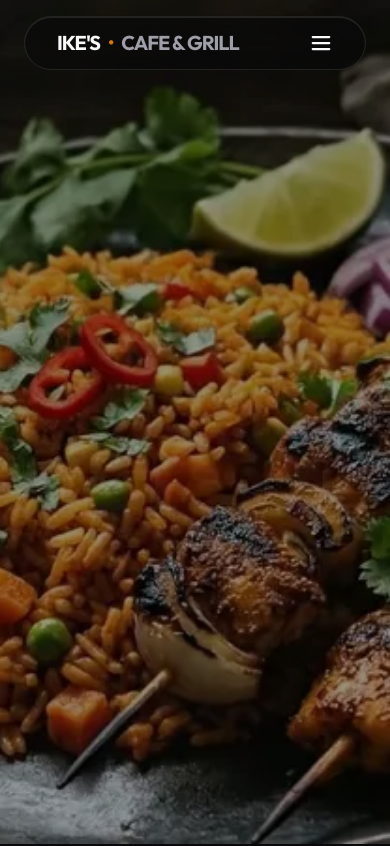
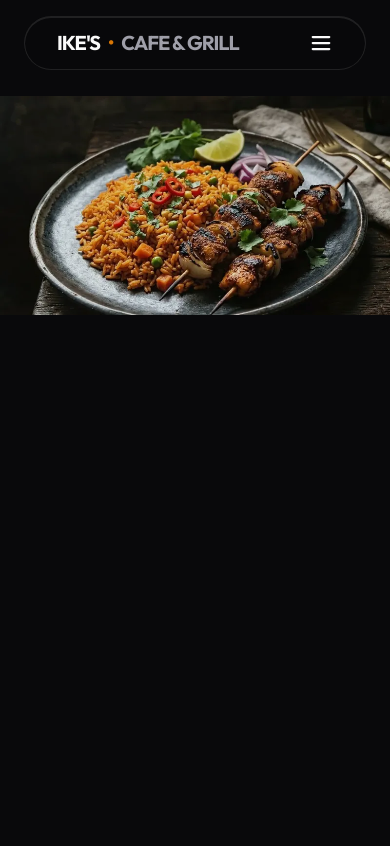
Before and after one commit to ikewabo/ikesatl, a Next.js app: page / in a window 390 px wide. Shown: the top 846 px of the page. Built offline with nearby package versions, Linux system fonts and the light colour scheme.

Commit message:
Refactor Hero to implement stacked layout to prevent severe mobile zoom cropping

```diff
--- a/src/components/Hero.tsx
+++ b/src/components/Hero.tsx
@@ -10,8 +10,6 @@ const FPS = 15;
 export default function Hero() {
   const canvasRef = useRef<HTMLCanvasElement>(null);
 
-  // We use refs instead of state to tightly couple with the render loop
-  // without triggering React re-renders on every single frame load natively.
   const imagesQueue = useRef<HTMLImageElement[]>([]);
   const loadedCount = useRef(0);
   const currentDrawIndex = useRef(0);
@@ -41,7 +39,7 @@ export default function Hero() {
           };
 
           img.onerror = () => {
-            resolve(); // Fail gracefully on mobile networks, move to next frame
+            resolve();
           };
         });
       }
@@ -59,38 +57,24 @@ export default function Hero() {
     if (!canvasRef.current) return;
 
     const canvas = canvasRef.current;
-    const ctx = canvas.getContext('2d', { alpha: false }); // Optimize memory footprint
+    const ctx = canvas.getContext('2d', { alpha: false });
     if (!ctx) return;
+
+    // Hardcode native resolution explicitly
+    // CSS object-cover/object-contain handles all responsive logic cheaper
+    canvas.width = 800;
+    canvas.height = 450;
 
     let animationFrameId: number;
 
     const render = (time: number) => {
-      // Throttle canvas paints to matching FPS logic to save mobile battery
       if (time - lastDrawTime.current >= 1000 / FPS) {
         const targetFrame = currentDrawIndex.current;
         const img = imagesQueue.current[targetFrame];
 
         if (img && img.complete && img.naturalWidth > 0) {
-          // Calculate high-performance object-cover mapping dynamically
-          const canvasRatio = canvas.width / canvas.height;
-          const imgRatio = img.naturalWidth / img.naturalHeight;
-          let drawWidth = canvas.width;
-          let drawHeight = canvas.height;
-          let offsetX = 0;
-          let offsetY = 0;
+          ctx.drawImage(img, 0, 0, canvas.width, canvas.height);
 
-          if (canvasRatio > imgRatio) {
-            drawHeight = canvas.width / imgRatio;
-            offsetY = (canvas.height - drawHeight) / 2;
-          } else {
-            drawWidth = canvas.height * imgRatio;
-            offsetX = (canvas.width - drawWidth) / 2;
-          }
-
-          ctx.drawImage(img, offsetX, offsetY, drawWidth, drawHeight);
-
-          // Progressive buffering buffer:
-          // Only advance the frame if the *next* frame is fully cached in memory.
           const nextIndex = (targetFrame + 1) % FRAME_COUNT;
           if (imagesQueue.current[nextIndex] && imagesQueue.current[nextIndex].complete) {
               currentDrawIndex.current = nextIndex;
@@ -105,45 +89,32 @@ export default function Hero() {
       animationFrameId = requestAnimationFrame(render);
     };
 
-    // Calculate robust HiDPI metrics for mobile
-    const handleResize = () => {
-      const dpr = window.devicePixelRatio || 1;
-      canvas.width = window.innerWidth * dpr;
-      canvas.height = window.innerHeight * dpr;
-      ctx.scale(dpr, dpr);
-
-      // Paint background immediately to avoid visual glitch before first frame
-      ctx.fillStyle = '#09090b';
-      ctx.fillRect(0, 0, canvas.width, canvas.height);
-
-      lastDrawTime.current = 0;
-    };
-
-    handleResize();
-    window.addEventListener('resize', handleResize);
-
     animationFrameId = requestAnimationFrame(render);
 
     return () => {
       cancelAnimationFrame(animationFrameId);
-      window.removeEventListener('resize', handleResize);
     };
   }, []);
 
   return (
-    <section className="relative min-h-[100dvh] w-full flex items-center justify-center md:items-center md:justify-start pt-24 pb-12 px-4 md:px-16 overflow-hidden z-10">
+    <section className="relative min-h-[100dvh] w-full flex flex-col md:flex-row justify-start items-center bg-zinc-950 overflow-hidden z-10">
 
-      {/* Full Bleed Progressive Image Sequence Canvas */}
-      <div className="absolute inset-0 z-0 bg-zinc-950">
+      {/*
+        Responsive Image Sequence Container
+        Mobile: Uncropped horizontal aspect-video block (prevents telescope zoom)
+        Desktop: Full immersive background coverage
+      */}
+      <div className="relative w-full mt-24 md:mt-0 aspect-video z-0 md:absolute md:inset-0 md:h-full">
         <canvas
           ref={canvasRef}
-          className="w-full h-full block"
+          className="w-full h-full object-cover block"
         />
-        {/* Dark overlay for readability */}
-        <div className="absolute inset-0 bg-black/40 z-10" />
+        {/* Dark overlay for readability - Lighter on mobile since text sits below it */}
+        <div className="absolute inset-0 bg-black/10 md:bg-black/40 z-10" />
       </div>
 
-      <div className="max-w-[1400px] w-full relative z-20 mt-16 md:mt-0">
+      <div className="w-full flex-1 flex flex-col justify-center relative z-20 px-4 md:px-16 mx-auto mt-8 md:mt-0 pb-12 md:top-6">
+        <div className="max-w-[1400px] w-full">
 
           {/* Glass Block Container with Bottom-to-Top Reveal */}
           <motion.div
@@ -189,6 +160,7 @@ export default function Hero() {
           </motion.div>
 
         </div>
+      </div>
     </section>
   );
 }
```
Lines whose indentation alone changed are shown as unchanged.
